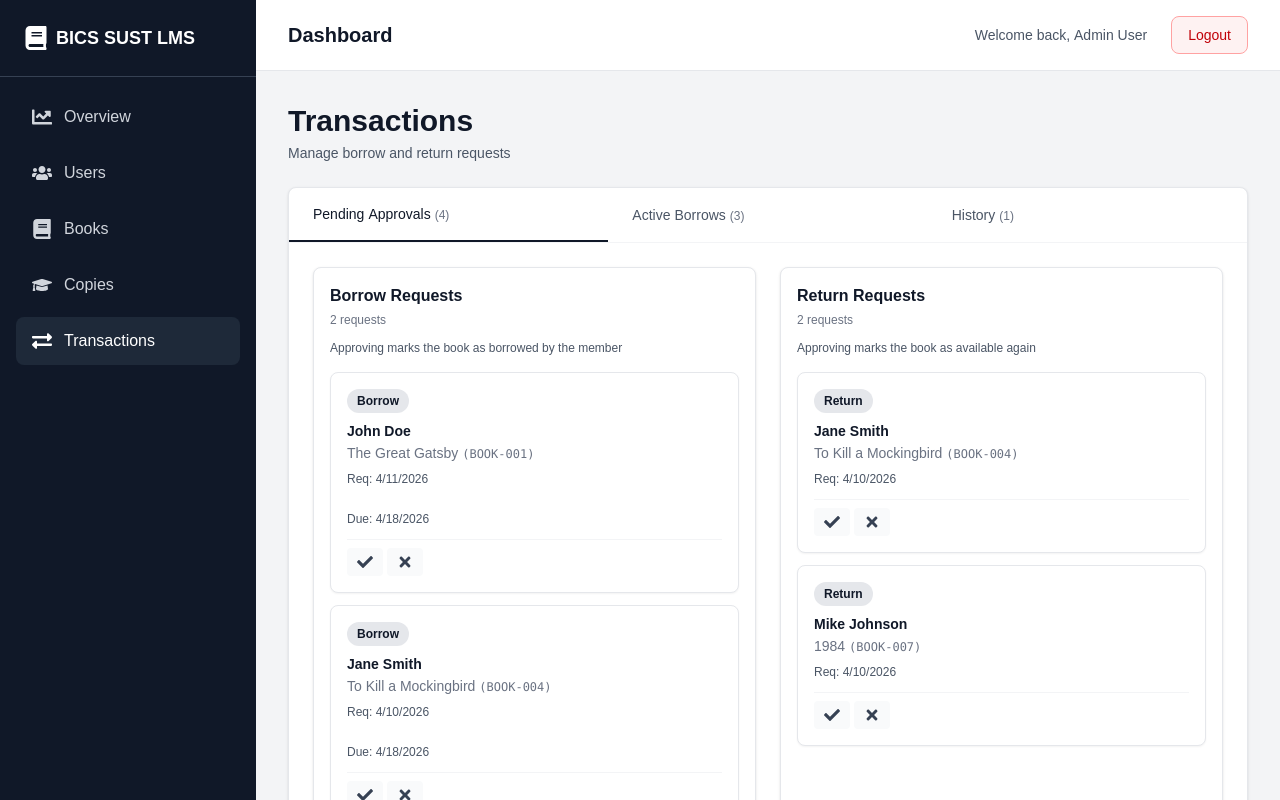
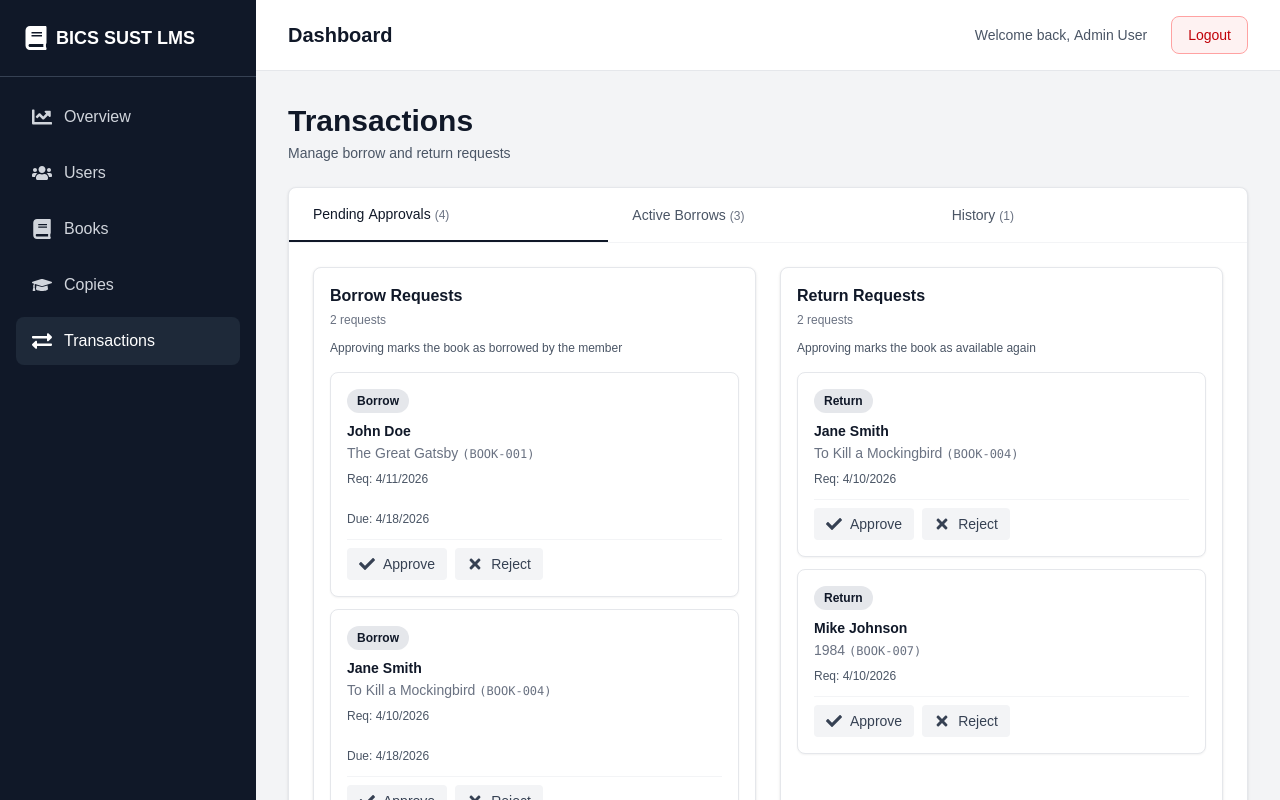
Before and after one commit to ahnayef/bics-sust-lms, a Next.js app: page /dashboard/transactions in a window 1280 px wide. Shown: the top 800 px of the page. Built offline with nearby package versions, Linux system fonts and the light colour scheme.

Commit message:
Update approve/reject button

```diff
--- a/app/dashboard/transactions/page.tsx
+++ b/app/dashboard/transactions/page.tsx
@@ -221,20 +221,20 @@ export default function TransactionsManagement() {
 
         {/* Actions */}
         {tx.status === "pending" ? (
-          <div className="flex gap-2 sm:gap-1 pt-2 border-t border-gray-100">
+          <div className="flex gap-2 pt-2 border-t border-gray-100">
             <button
-              className="flex-1 sm:flex-none flex items-center justify-center gap-2 sm:gap-0 px-3 sm:px-2.5 py-2 sm:py-1.5 text-xs sm:text-sm font-medium text-gray-700 bg-gray-100 sm:bg-gray-50 hover:bg-gray-200 sm:hover:bg-gray-100 rounded transition-colors border-none cursor-pointer active:bg-gray-300 sm:active:bg-gray-200"
+              className="flex-1 sm:flex-none flex items-center justify-center gap-2 px-3 py-2 sm:px-3 sm:py-1.5 text-xs sm:text-sm font-medium text-gray-700 bg-gray-100 hover:bg-gray-200 rounded transition-colors border-none cursor-pointer active:bg-gray-300"
               title="Approve"
             >
               <FaCheck className="w-4 h-4" />
-              <span className="sm:hidden">Approve</span>
+              <span>Approve</span>
             </button>
             <button
-              className="flex-1 sm:flex-none flex items-center justify-center gap-2 sm:gap-0 px-3 sm:px-2.5 py-2 sm:py-1.5 text-xs sm:text-sm font-medium text-gray-700 bg-gray-100 sm:bg-gray-50 hover:bg-gray-200 sm:hover:bg-gray-100 rounded transition-colors border-none cursor-pointer active:bg-gray-300 sm:active:bg-gray-200"
+              className="flex-1 sm:flex-none flex items-center justify-center gap-2 px-3 py-2 sm:px-3 sm:py-1.5 text-xs sm:text-sm font-medium text-gray-700 bg-gray-100 hover:bg-gray-200 rounded transition-colors border-none cursor-pointer active:bg-gray-300"
               title="Reject"
             >
               <FaTimes className="w-4 h-4" />
-              <span className="sm:hidden">Reject</span>
+              <span>Reject</span>
             </button>
           </div>
         ) : (
```
